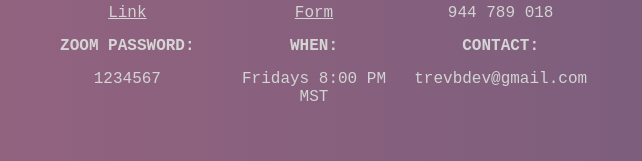
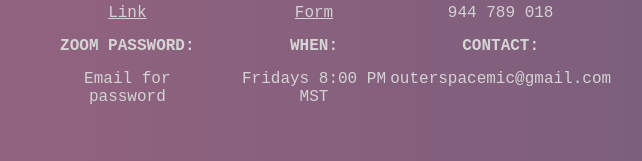
Before and after one commit to SpaceTrev/poetry-open-mic, a plain HTML site: page index.html in a window 1280 px wide. Shown: the part 574-735 px from the top of the page, without its empty margins (334-976 px from the left). Drawn offline with Linux system fonts and the light colour scheme.

Commit message:
changed email

```diff
--- a/index.html
+++ b/index.html
@@ -37,14 +37,14 @@
             <a class="link" href="https://forms.gle/5i1fPYw7oguVFe746">Form</a>
           </p>
           <h4 class="info-list-header2">Zoom Password:</h4>
-          <p class="list-items info-list-item2">1234567</p>
+          <p class="list-items info-list-item2">Email for password</p>
           <h4 class="info-list-header3">Meeting ID:</h4>
           <p class="list-items info-list-item3">944 789 018</p>
 
           <h4 class="info-list-header5">When:</h4>
           <p class="list-items info-list-item5">Fridays 8:00 PM MST</p>
           <h4 class="info-list-header6">Contact:</h4>
-          <p class="list-items info-list-item6">trevbdev@gmail.com</p>
+          <p class="list-items info-list-item6">outerspacemic@gmail.com</p>
         </div>
       </div>
     </div>
```
Also changed, not shown: 1 other file.
